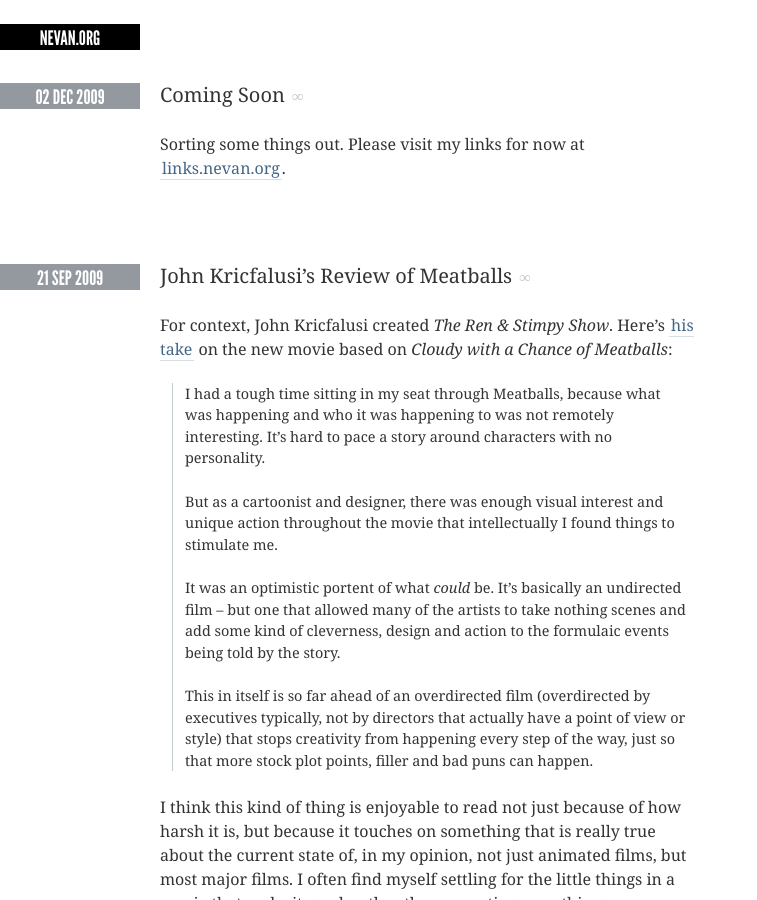
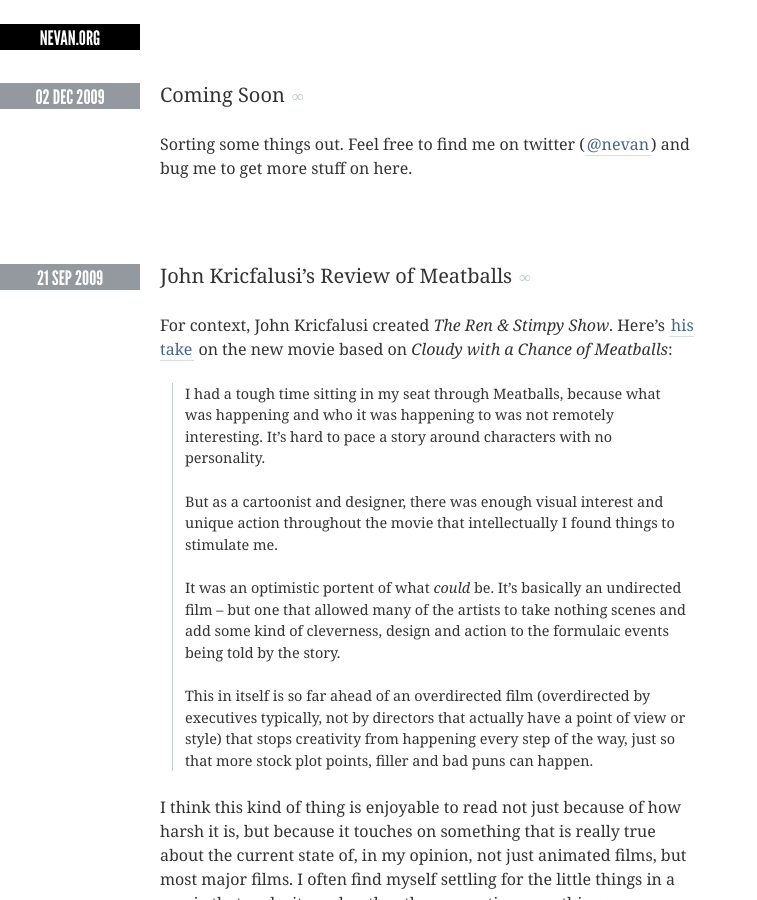
Before and after one commit to nevanscott/nevanscott, a Jekyll site: the page html/index.html, which Jekyll copies as it is, in a window 1280 px wide and 900 px high. Shown: the whole window, without its empty margins (0-757 px from the left). Built offline with Jekyll 4.4.1, drawn with Linux system fonts in a browser that asks for light colours; Markdown is read by kramdown in place of the engine named in the settings.

Commit message:
no more link to links

```diff
--- a/_posts/2009-12-02-coming-soon.textile
+++ b/_posts/2009-12-02-coming-soon.textile
@@ -4,4 +4,4 @@ title: Coming Soon
 published: true
 ---
 
-Sorting some things out. Please visit my links for now at "links.nevan.org":http://links.nevan.org/.
+Sorting some things out. Feel free to find me on twitter (<a href="http://twitter.com/nevan">@nevan</a>) and bug me to get more stuff on here.
--- a/html/2009/12/coming-soon/index.html
+++ b/html/2009/12/coming-soon/index.html
@@ -19,7 +19,7 @@
 
 <h3>Coming Soon</h3>
 
-<p>Sorting some things out. Please visit my links for now at <a href="http://links.nevan.org/">links.nevan.org</a>.</p>
+<p>Sorting some things out. Feel free to find me on twitter (<a href="http://twitter.com/nevan">@nevan</a>) and bug me to get more stuff on here.</p>
 
 </div>
 
--- a/html/index.html
+++ b/html/index.html
@@ -23,7 +23,7 @@
 
 <h3>Coming Soon <small><a href="/2009/12/coming-soon/">&#8734;</a></small></h3>
 
-<p>Sorting some things out. Please visit my links for now at <a href="http://links.nevan.org/">links.nevan.org</a>.</p>
+<p>Sorting some things out. Feel free to find me on twitter (<a href="http://twitter.com/nevan">@nevan</a>) and bug me to get more stuff on here.</p>
 
 </div>
 
```
Also changed, not shown: _posts/2009-11-22-filesystem-abstraction.textile (+8 -4 lines), _posts/2009-12-5-future.textile (added, +13 -0 lines).
